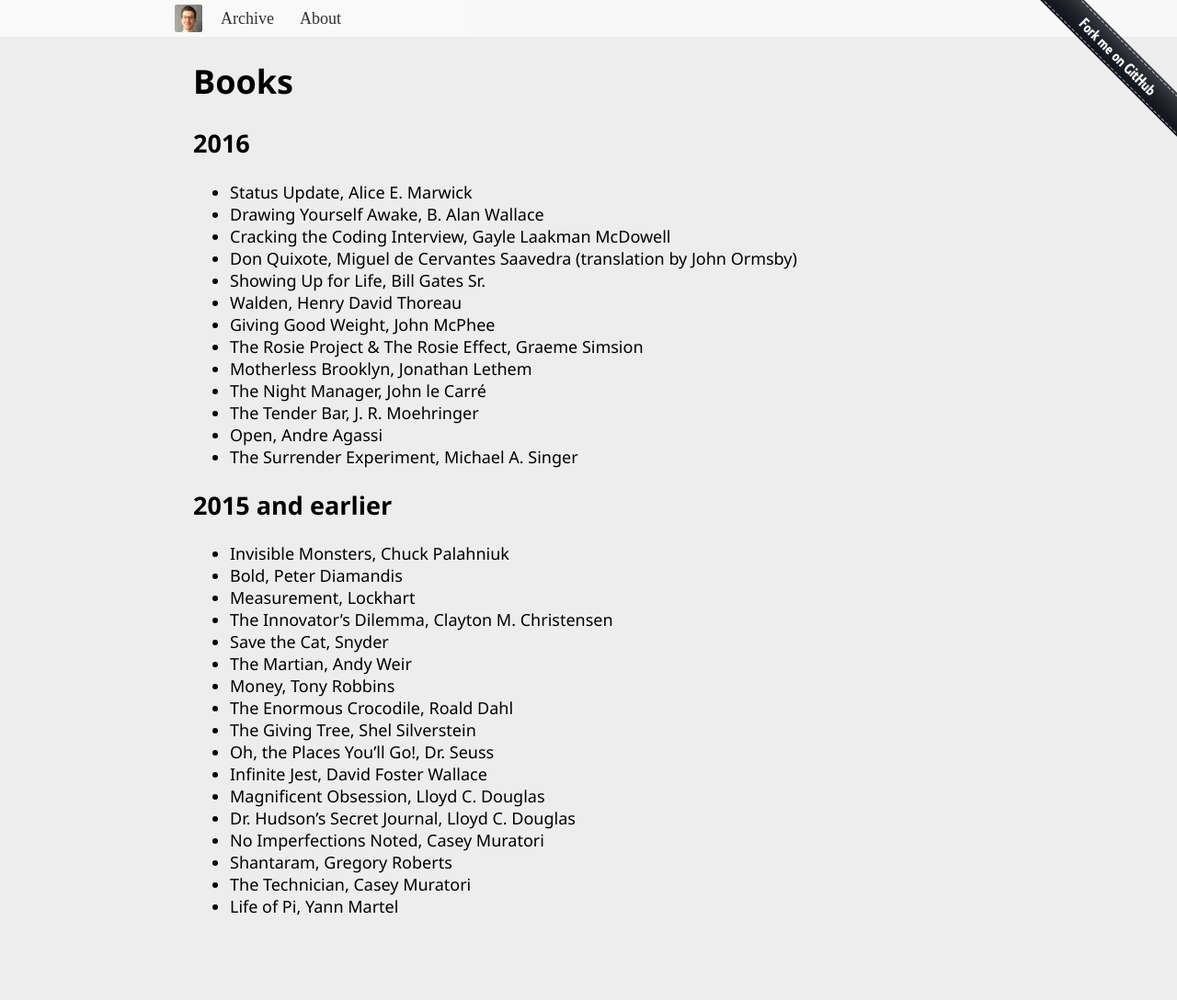
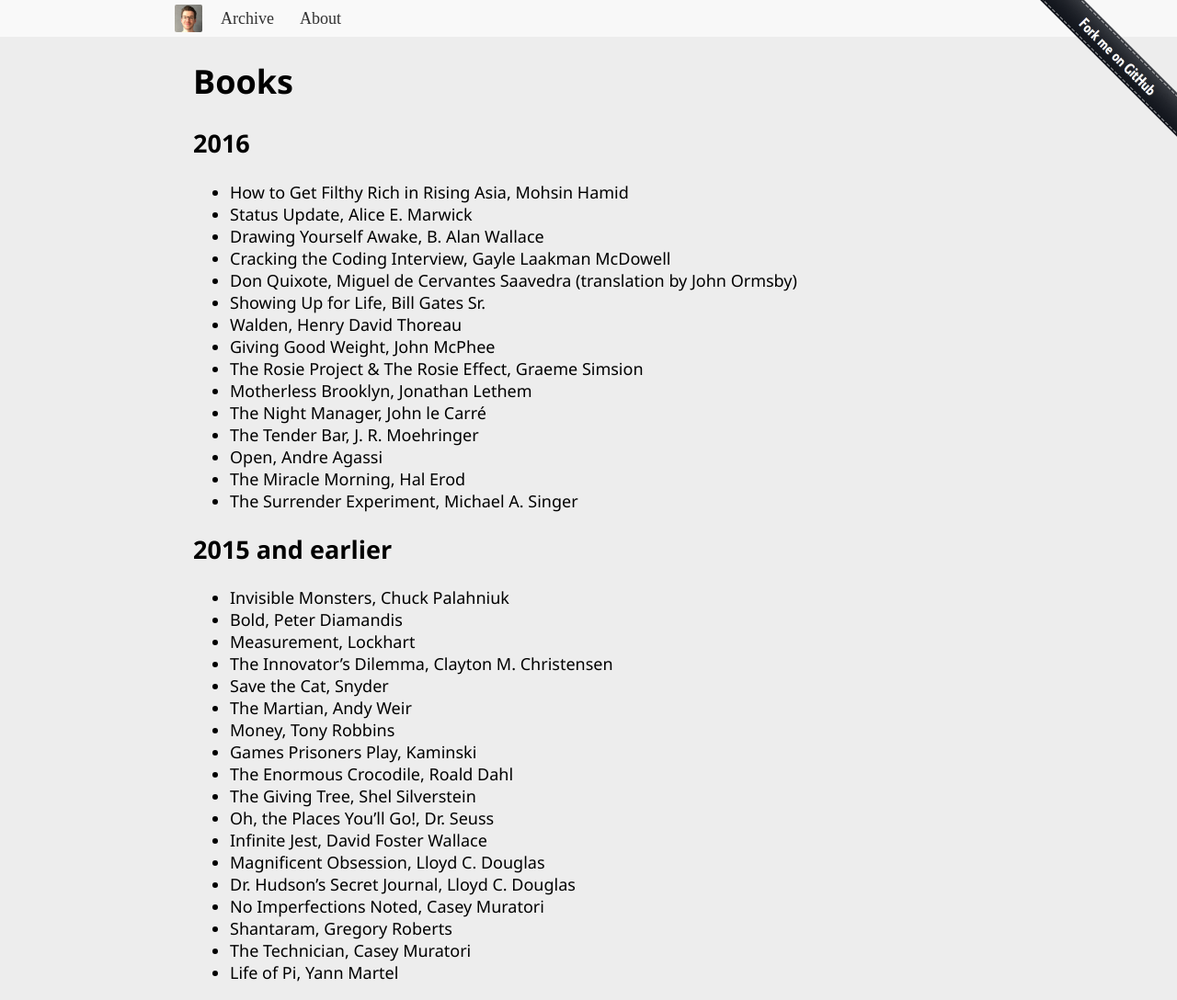
Before and after one commit to tp/page, a Jekyll site: the page built from books.md, in a window 1280 px wide and 1088 px high. Shown: the whole window at 92% size. Built offline with Jekyll 4.4.1, drawn with Linux system fonts in a browser that asks for light colours.

Commit message:
Books: Added more read books

```diff
--- a/books.md
+++ b/books.md
@@ -7,6 +7,7 @@
 
 ## 2016
 
+* How to Get Filthy Rich in Rising Asia, Mohsin Hamid
 * Status Update, Alice E. Marwick
 * Drawing Yourself Awake, B. Alan Wallace
 * Cracking the Coding Interview, Gayle Laakman McDowell
@@ -19,6 +20,7 @@
 * The Night Manager, John le Carré
 * The Tender Bar, J. R. Moehringer
 * Open, Andre Agassi
+* The Miracle Morning, Hal Erod
 * The Surrender Experiment, Michael A. Singer
 
 ## 2015 and earlier
@@ -30,6 +32,7 @@
 * Save the Cat, Snyder
 * The Martian, Andy Weir
 * Money, Tony Robbins
+* Games Prisoners Play, Kaminski
 * The Enormous Crocodile, Roald Dahl
 * The Giving Tree, Shel Silverstein
 * Oh, the Places You'll Go!, Dr. Seuss
```
